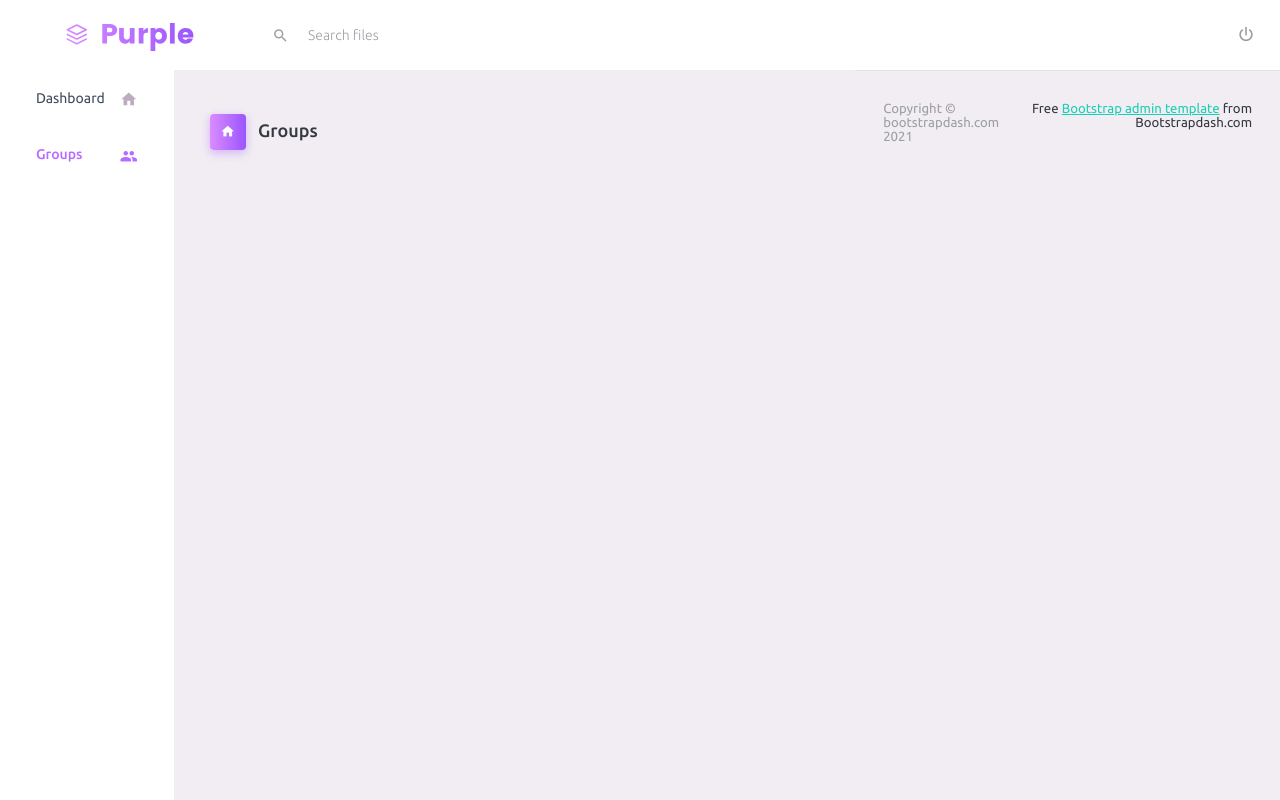
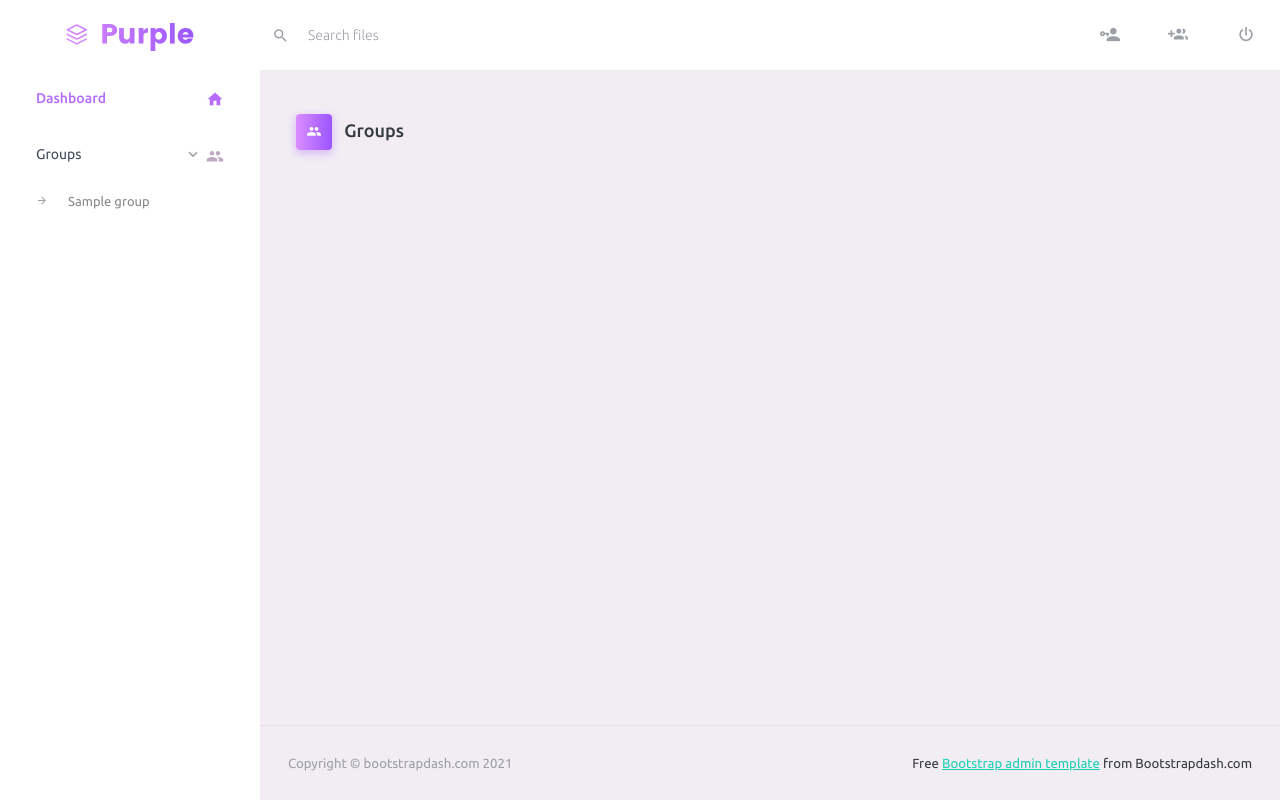
Before and after one commit to mplein2/Thesis_P2P_FIleSharing_Blockchain, a Python web app: template templates/groups.html in a window 1280 px wide. Run offline with Jinja, Linux system fonts and the light colour scheme; the template is opened without the code that fills it: most values are stand-ins (such as "Sample title", 1, 10 or a date in 2020).

Commit message:
Groups extended

```diff
--- a/templates/groups.html
+++ b/templates/groups.html
@@ -4,7 +4,7 @@
     <!-- Required meta tags -->
     <meta charset="utf-8">
     <meta name="viewport" content="width=device-width, initial-scale=1, shrink-to-fit=no">
-    <title>Purple Admin</title>
+    <title>P2P Torrent App</title>
     <!-- plugins:css -->
     <link rel="stylesheet" href="static/assets/vendors/mdi/css/materialdesignicons.min.css">
     <link rel="stylesheet" href="static/assets/vendors/css/vendor.bundle.base.css">
@@ -38,16 +38,22 @@
             </form>
         </div>
         <ul class="navbar-nav navbar-nav-right">
-            <li class="nav-item nav-logout d-none d-lg-block">
+            <li class="nav-item d-none d-lg-block">
+                <a class="nav-link" href="#" onclick="joinGroup()">
+                    <i class="mdi mdi-account-key"></i>
+                </a>
+            </li>
+            <li class="nav-item d-none d-lg-block">
+                <a class="nav-link" href="#" onclick="addGroup()">
+                    <i class="mdi mdi-account-multiple-plus"></i>
+                </a>
+            </li>
+            <li class="nav-item d-none d-lg-block">
                 <a class="nav-link" href="#" onclick="start()">
                     <i class="mdi mdi-power"></i>
                 </a>
             </li>
         </ul>
-        <button class="navbar-toggler navbar-toggler-right d-lg-none align-self-center" type="button"
-                data-toggle="offcanvas">
-            <span class="mdi mdi-menu"></span>
-        </button>
     </div>
 </nav>
 <!-- partial -->
@@ -55,17 +61,27 @@
     <!-- partial:partials/_sidebar.html -->
     <nav class="sidebar sidebar-offcanvas" id="sidebar">
         <ul class="nav">
-            <li class="nav-item">
+            <li class="nav-item active">
                 <a class="nav-link" href="/">
                     <span class="menu-title">Dashboard</span>
                     <i class="mdi mdi-home menu-icon"></i>
                 </a>
             </li>
-            <li class="nav-item active">
-                <a class="nav-link" href="/groups">
+            <li class="nav-item">
+                <a class="nav-link" data-bs-toggle="collapse" href="#general-pages" aria-expanded="true"
+                   aria-controls="general-pages">
                     <span class="menu-title">Groups</span>
+                    <i class="menu-arrow"></i>
                     <i class="mdi mdi-account-multiple menu-icon"></i>
                 </a>
+                <div class="collapse show" id="general-pages" style="">
+                    <ul class="nav flex-column sub-menu">
+                        {% for group in groups %}
+                        <li class="nav-item"><a class="nav-link" href="/groups?group={{group.name}}">{{group.name}}</a>
+                        </li>
+                        {% endfor %}
+                    </ul>
+                </div>
             </li>
         </ul>
     </nav>
@@ -75,13 +91,12 @@
             <div class="page-header">
                 <h3 class="page-title">
                 <span class="page-title-icon bg-gradient-primary text-white me-2">
-                  <i class="mdi mdi-home"></i>
+                    <i class="mdi mdi-account-multiple menu-icon"></i>
                 </span> Groups
                 </h3>
             </div>
             <div class="row">
 
-            </div>
             </div>
         </div>
         <!-- content-wrapper ends -->
@@ -117,5 +132,35 @@
 <script src="static/assets/js/todolist.js"></script>
 <script src="static/assets/js/torrentApp.js"></script>
 <!-- End custom js for this page -->
+<div id="myModal" class="modal">
+    <div class="modal-dialog" role="document">
+        <div class="modal-content">
+            <div class="modal-header">
+                <h5 class="modal-title">Create Group</h5>
+            </div>
+            <div class="modal-body">
+                <form class="forms-sample">
+                    <div class="form-group">
+                        <div class="input-group">
+                            <div class="input-group-prepend">
+                                <span class="input-group-text">@</span>
+                            </div>
+                            <input type="text" class="form-control" placeholder="Group Name" aria-label="Group Name"
+                                   aria-describedby="basic-addon1" id="name" name="name">
+                        </div>
+                    </div>
+                    <div class="form-check form-check-flat form-check-primary">
+                        <label class="form-check-label">
+                            <input type="checkbox" class="form-check-input" id="private" name="private">Private<i
+                                class="input-helper"></i></label>
+                    </div>
+                    <button class="btn btn-gradient-primary me-2" onclick="createGroup()">Create</button>
+                    <button class="btn btn-light">Cancel</button>
+                </form>
+            </div>
+        </div>
+    </div>
+</div>
 </body>
+
 </html>
```
Also changed, not shown: main.py (+5 -4 lines), templates/index.html (+13 -14 lines). Lines whose indentation alone changed are shown as unchanged.
